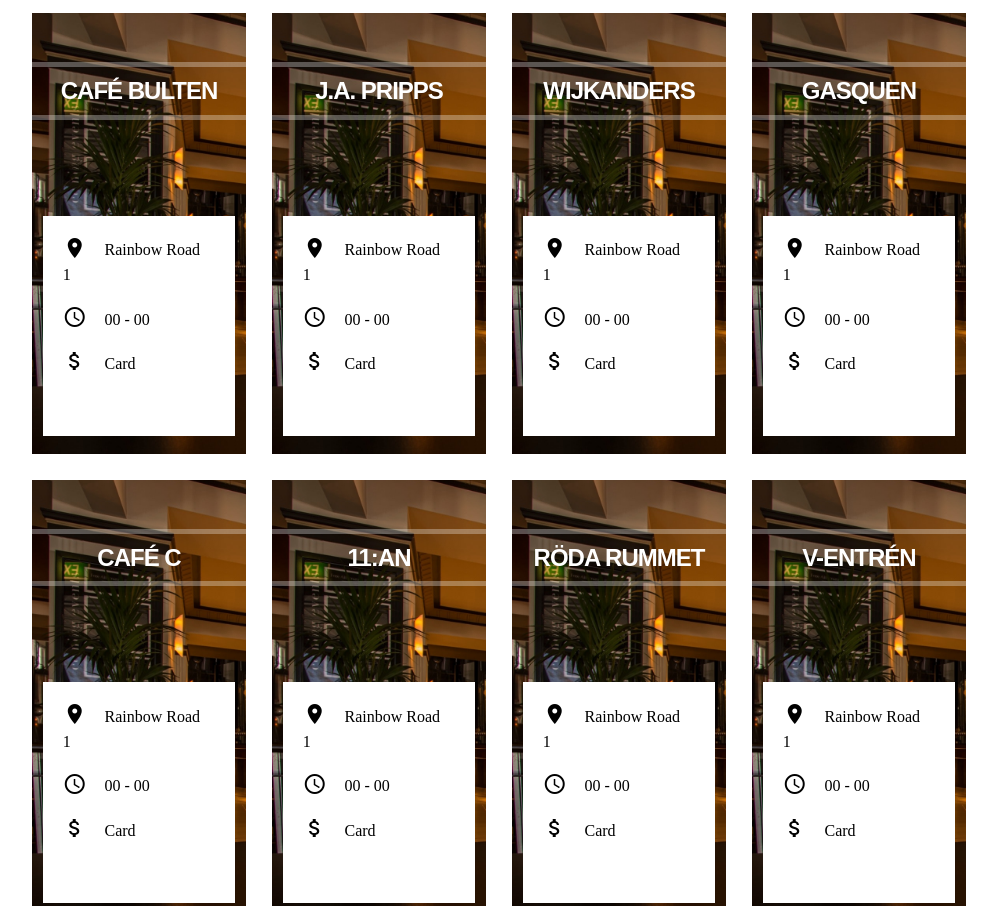
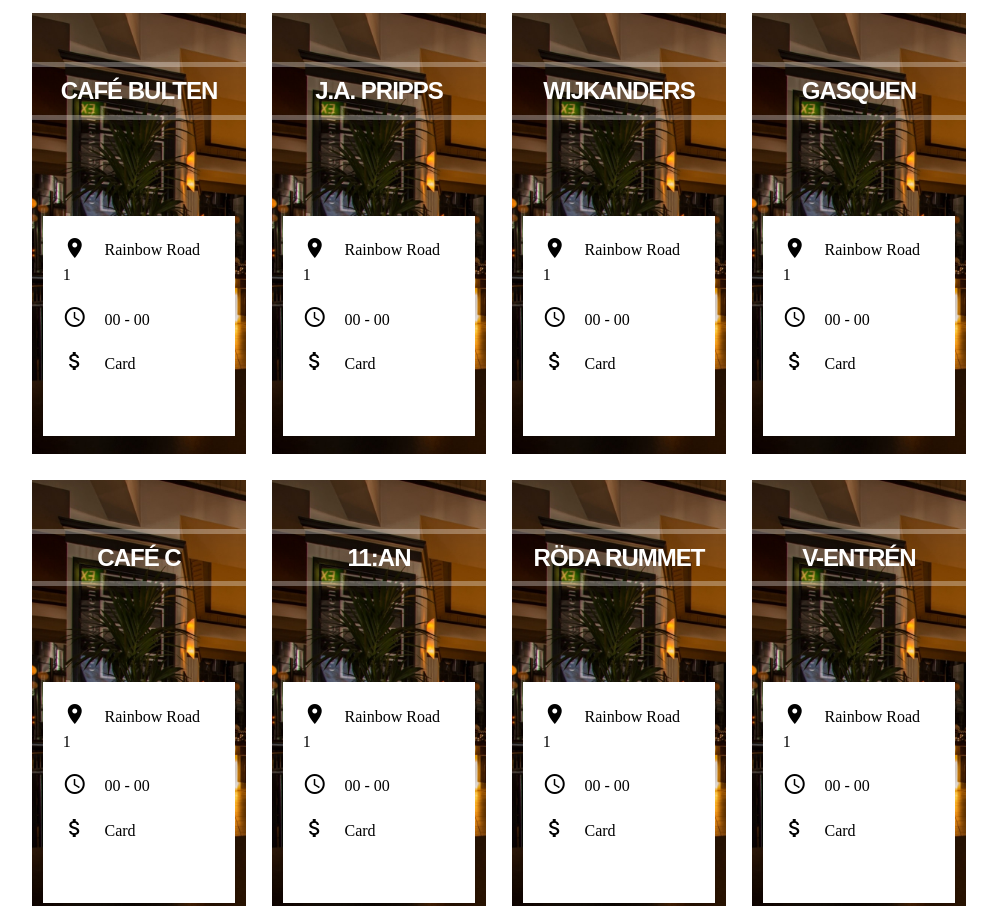
Before and after one commit to lillejohn22/Team-16-Pubrundan-DAT257, a plain HTML site: page index.html in a window 1280 px wide. Shown: the top 906 px of the page, without its empty margins (141-1138 px from the left). Drawn offline with nearby package versions, Linux system fonts and the light colour scheme; a web font is replaced by a local one.

Commit message:
Fixed issue where imaged didn't fill the entirety of the grid elements.

```diff
--- a/css/style.css
+++ b/css/style.css
@@ -43,7 +43,7 @@
 }
 
 .grid-element img {
-    scale: 1.1;
+    transform: scale(1.05);
     display: block;
     margin-left: auto;
     margin-right: auto;
```
